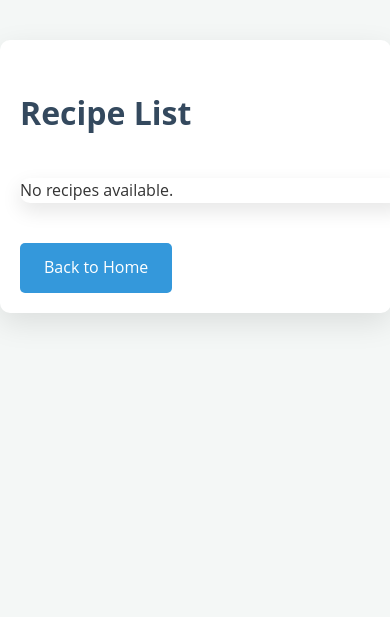
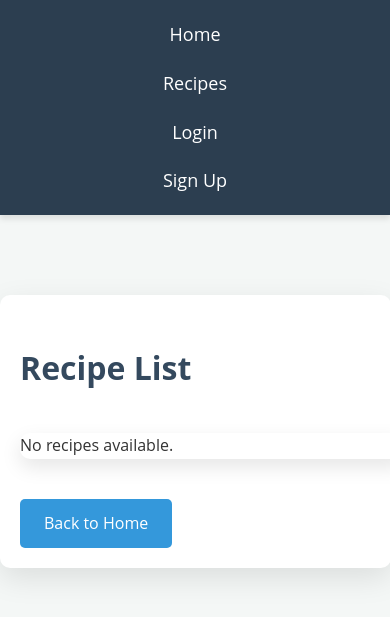
Before and after one commit to darunbjork/Python-Web-Development-Course, a Django app: page /recipes/ in a window 390 px wide. Shown: the top 617 px of the page. Run offline with Django 4.2, Linux system fonts and the light colour scheme; data that the repository does not hold is empty.

Commit message:
Implement user authentication flow, navbar styling, and responsive UI
- Added user authentication flow including signup, login, and logout functionality:
  - Modified `signup_view` to redirect users to the login page after successful registration.
  - Updated `login_view` to handle user authentication and redirect to the home page after login.

- Implemented dynamic navbar:
  - Navbar now displays "Home," "Recipes," and "Logout" links when the user is authenticated.
  - Displays "Login" and "Sign Up" links when the user is not authenticated.
  - Styled the navbar with a fixed position, background color, hover effects, and responsive design.

- Enhanced user experience:
  - After signing up, users are directed to the login page to manually log in.
  - Updated the `signup.html` template to inform users about the redirection to the login page after registration.

- Added inline CSS in `base.html` for immediate styling application:
  - Ensured the navbar is responsive and adapts to different screen sizes.

- Tested the entire flow to ensure smooth user navigation from signup to accessing the application.

```diff
--- /dev/null
+++ b/Achievement-2/Exercise-2.2/A2_Recipe_App/src/recipes/templates/recipes/base.html
@@ -0,0 +1,85 @@
+<!DOCTYPE html>
+<html lang="en">
+<head>
+    <meta charset="UTF-8">
+    <meta name="viewport" content="width=device-width, initial-scale=1.0">
+    <title>{% block title %}Recipe App{% endblock %}</title>
+    {% load static %}
+    <link rel="stylesheet" href="{% static 'recipes/styles.css' %}">
+
+    <style>
+        /* Navigation Bar Styles */
+        .navbar {
+            background-color: #2c3e50; /* Dark background color */
+            padding: 10px 0; /* Padding for the navbar */
+            box-shadow: 0 4px 6px rgba(0, 0, 0, 0.1); /* Add a subtle shadow */
+            position: relative; /* Fix the navbar at the top */
+            width: 100%; /* Ensure the navbar spans the full width */
+            z-index: 1000; /* Ensure the navbar is above other content */
+        }
+
+        .navbar ul {
+            list-style-type: none; /* Remove bullet points */
+            margin: 0;
+            padding: 0;
+            display: flex; /* Display list items in a row */
+            justify-content: center; /* Center the navbar items */
+            align-items: center; /* Center the content vertically */
+        }
+
+        .navbar ul li {
+            margin: 0 20px; /* Spacing between navbar items */
+        }
+
+        .navbar ul li a {
+            color: white; /* Text color for links */
+            font-size: 18px; /* Increase font size for readability */
+            text-decoration: none; /* Remove underline from links */
+            padding: 10px 20px; /* Padding around the links */
+            transition: background-color 0.3s ease, color 0.3s ease; /* Smooth transitions */
+            border-radius: 4px; /* Round the corners of the link background */
+        }
+
+        .navbar ul li a:hover {
+            background-color: #1abc9c; /* Change background on hover */
+            color: white; /* Keep text color white on hover */
+        }
+
+        /* Adjust the content margin to avoid overlap with the fixed navbar */
+        .container {
+            margin-top: 80px; /* Adjust based on the height of your navbar */
+        }
+
+        /* Responsive Design: Stack items vertically on smaller screens */
+        @media (max-width: 768px) {
+            .navbar ul {
+                flex-direction: column;
+            }
+
+            .navbar ul li {
+                margin: 10px 0; /* Adjust margin for stacked items */
+            }
+        }
+    </style>
+</head>
+<body>
+    <!-- Navigation Bar -->
+    <nav class="navbar">
+        <ul>
+            <li><a href="{% url 'home' %}">Home</a></li>
+            <li><a href="{% url 'recipes_home' %}">Recipes</a></li>
+            {% if user.is_authenticated %}
+                <li><a href="{% url 'logout' %}">Logout</a></li>
+            {% else %}
+                <li><a href="{% url 'login' %}">Login</a></li>
+                <li><a href="{% url 'signup' %}">Sign Up</a></li>
+            {% endif %}
+        </ul>
+    </nav>
+
+    <!-- Main Content -->
+    <div class="container">
+        {% block content %}{% endblock %}
+    </div>
+</body>
+</html>
--- a/Achievement-2/Exercise-2.2/A2_Recipe_App/src/recipes/templates/recipes/recipe_list.html
+++ b/Achievement-2/Exercise-2.2/A2_Recipe_App/src/recipes/templates/recipes/recipe_list.html
@@ -1,14 +1,8 @@
-<!DOCTYPE html>
-<html lang="en">
-<head>
-    <meta charset="UTF-8">
-    <meta name="viewport" content="width=device-width, initial-scale=1.0">
-    <title>Recipes List</title>
-    {% load static %}
-    <link rel="stylesheet" href="{% static 'recipes/styles.css' %}">
-</head>
-<body>
-    <div class="container">
+{% extends 'recipes/base.html' %}
+
+{% block title %}Recipes List{% endblock %}
+
+{% block content %}
     <h2>Recipe List</h2>
     <ul class="recipe-list">
         {% for recipe in recipes %}
@@ -24,7 +18,5 @@
             <li>No recipes available.</li>
         {% endfor %}
     </ul>
-        <a href="{% url 'home' %}"  class="button">Back to Home</a>
-    </div>
-</body>
-</html>
+    <a href="{% url 'home' %}" class="button">Back to Home</a>
+{% endblock %}
--- a/Achievement-2/Exercise-2.2/A2_Recipe_App/src/users/urls.py
+++ b/Achievement-2/Exercise-2.2/A2_Recipe_App/src/users/urls.py
@@ -5,5 +5,5 @@ from . import views
 urlpatterns = [
     path('login/', views.login_view, name='login'),
     path('logout/', views.logout_view, name='logout'),
-    path('signup/', views.signup_view, name='signup'),  # Add this line
+    path('signup/', views.signup_view, name='signup'),
 ]
--- a/Achievement-2/Exercise-2.2/A2_Recipe_App/src/users/views.py
+++ b/Achievement-2/Exercise-2.2/A2_Recipe_App/src/users/views.py
@@ -34,7 +34,7 @@ def signup_view(request):
             user.set_password(form.cleaned_data['password'])
             user.save()
             login(request, user)
-            return redirect('home')
+            return redirect('login')
     else:
         form = SignUpForm()
     return render(request, 'users/signup.html', {'form': form})
```
Also changed, not shown: Achievement-2/Exercise-2.2/A2_Recipe_App/src/recipes/templates/recipes/home.html (+9 -17 lines), Achievement-2/Exercise-2.2/A2_Recipe_App/src/recipes/templates/recipes/recipe_detail.html (+6 -12 lines), Achievement-2/Exercise-2.2/A2_Recipe_App/src/users/templates/users/home.html (added, +10 -0 lines), Achievement-2/Exercise-2.2/A2_Recipe_App/src/recipes/static/recipes/styles.css (line endings or trailing spaces). Lines whose indentation alone changed are shown as unchanged.
